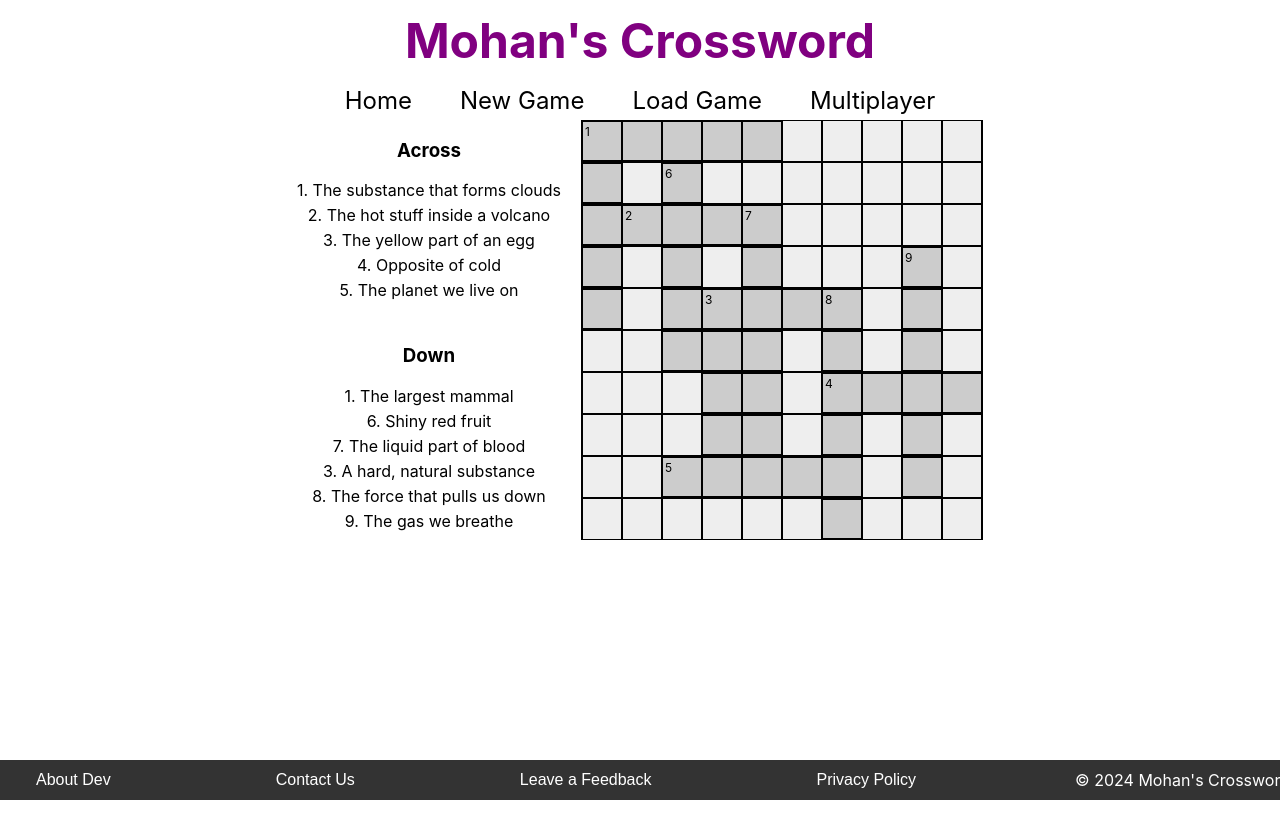
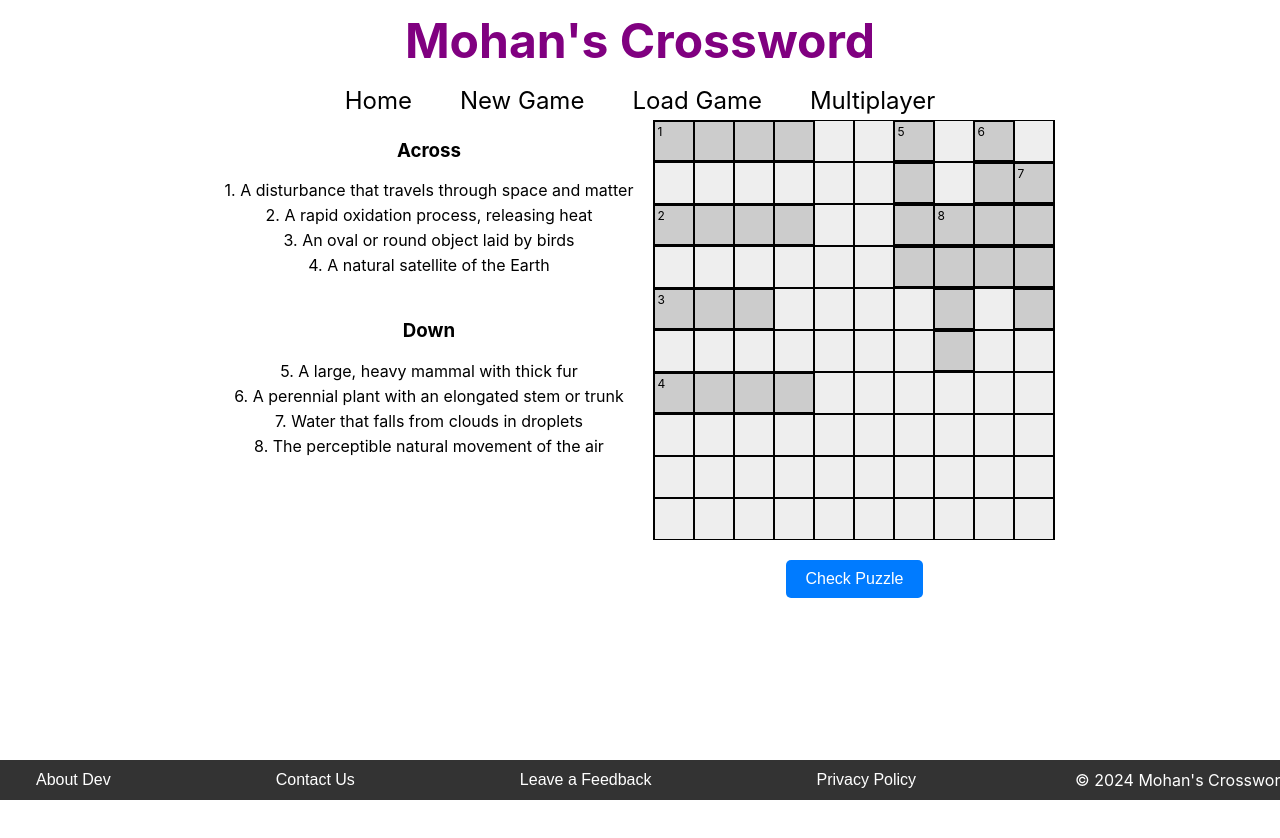
Before and after one commit to mohan-sys/mohans_crossword, a React (Create React App) app: page / in a window 1280 px wide. Shown: the top 838 px of the page. Built offline with nearby package versions, Linux system fonts and the light colour scheme; no server answers.

Commit message:
Feature: check answer and curser key
check answer button is added and implemented the use of curser keys

```diff
--- a/src/components/CrosswordGrid.js
+++ b/src/components/CrosswordGrid.js
@@ -8,7 +8,6 @@ function CrosswordGrid({ words, gridSize }) {
     );
 
     const [highlightedCells, setHighlightedCells] = useState([]);
-
     const [validatedCells, setValidatedCells] = useState({});
 
     const cellNumbers = {};
@@ -17,86 +16,98 @@ function CrosswordGrid({ words, gridSize }) {
 
     let nextNumber = 1;
 
-    words.forEach(({word, startX, startY, direction, clue}) => {
+    words.forEach(({ word, startX, startY, direction, clue }) => {
         const cellKey = `${startY}-${startX}`;
 
-        if(!cellNumbers[cellKey]){
+        if (!cellNumbers[cellKey]) {
             cellNumbers[cellKey] = nextNumber++;
         }
 
         const number = cellNumbers[cellKey];
 
-        if( direction === 'across'){
-            acrossClues.push({number, clue, word, startX, startY});
-        }
-        else {
-            downClues.push({number, clue, word, startX, startY});
+        if (direction === 'across') {
+            acrossClues.push({ number, clue, word, startX, startY });
+        } else {
+            downClues.push({ number, clue, word, startX, startY });
         }
     });
 
-    const validateWord = (direction, startX, startY, word) => {
-        let isValid = true;
-        if(direction === 'across'){
-            for (let i=0; i< word.length; i++){
-                isValid = false;
-                break;
-            }
-        }
-        else {
-            for (let i=0; i< word.length; i++){
-                if(grid[startY +i][startX] !== word[i]){
-                    isValid = false;
-                    break;
+    const validateAllWords = () => {
+        const newValidatedCells = { ...validatedCells };
+
+        words.forEach(({ word, startX, startY, direction }) => {
+            let isValid = true;
+
+            if (direction === 'across') {
+                for (let i = 0; i < word.length; i++) {
+                    const expectedChar = word[i];
+                    const userInputChar = grid[startY][startX + i];
+
+                    if (userInputChar !== expectedChar) {
+                        isValid = false;
+                    }
+
+                    newValidatedCells[`${startY}-${startX + i}`] = isValid;
+                }
+            } else if (direction === 'down') {
+                for (let i = 0; i < word.length; i++) {
+                    const expectedChar = word[i];
+                    const userInputChar = grid[startY + i][startX];
+
+                    if (userInputChar !== expectedChar) {
+                        isValid = false;
+                    }
+
+                    newValidatedCells[`${startY + i}-${startX}`] = isValid;
                 }
             }
-        }
+        });
 
-        const newValidateCells = { ...validatedCells};
-        if (direction === 'across'){
-            for(let i=0; i< word.length; i++){
-                newValidateCells[`${startY}-${startX + i}`] = isValid;
-            }
-        }
-        else {
-            for (let i =0; i< word.length; i++){
-                newValidateCells[`${startY + i}-${startX}`] = isValid;
-            }
-        }
-        setValidatedCells(newValidateCells);
+        setValidatedCells(newValidatedCells);
     };
 
     const handleInputChange = (e, rowIndex, colIndex) => {
         const value = e.target.value.toUpperCase();
-        const key = e.nativeEvent.inputType;
-        const isBackspace = key === 'deleteContentBackward';
-
         const newGrid = grid.map(row => row.slice());
         newGrid[rowIndex][colIndex] = value;
         setGrid(newGrid);
 
         const currentIndex = highlightedCells.indexOf(`${rowIndex}-${colIndex}`);
 
-        if (isBackspace && currentIndex > 0) {
-
-            const [prevRowIndex, prevColIndex] = highlightedCells[currentIndex - 1].split('-').map(Number);
-            const prevInput = document.querySelector(`input[data-row="${prevRowIndex}"][data-col="${prevColIndex}"]`);
-            if (prevInput) {
-                prevInput.focus();
-            }
-        } else if (!isBackspace && currentIndex !== -1 && currentIndex < highlightedCells.length - 1) {
-
+        // Move to the next cell in the highlighted word
+        if (currentIndex !== -1 && currentIndex < highlightedCells.length - 1) {
             const [nextRowIndex, nextColIndex] = highlightedCells[currentIndex + 1].split('-').map(Number);
             const nextInput = document.querySelector(`input[data-row="${nextRowIndex}"][data-col="${nextColIndex}"]`);
             if (nextInput) {
                 nextInput.focus();
             }
         }
+    };
 
-        const clue = highlightedCells[0].split('-').map(Number);
-        const [startY, startX] = clue;
-        const direction = highlightedCells.length > 1 && highlightedCells[1] > startX ? 'across' : 'down';
-        const word = direction === 'across' ? grid[startY].slice(startX, startX + highlightedCells.length).join('') : grid.slice(startY, startY + highlightedCells.length).map(row => row[startX]).join('');
-        validateWord(direction, startX, startY, word);
+    const handleKeyDown = (e, rowIndex, colIndex) => {
+        const currentIndex = highlightedCells.indexOf(`${rowIndex}-${colIndex}`);
+        let nextInput;
+
+        if (e.key === 'ArrowRight' && currentIndex < highlightedCells.length - 1) {
+            const [nextRowIndex, nextColIndex] = highlightedCells[currentIndex + 1].split('-').map(Number);
+            nextInput = document.querySelector(`input[data-row="${nextRowIndex}"][data-col="${nextColIndex}"]`);
+        } else if (e.key === 'ArrowLeft' && currentIndex > 0) {
+            const [prevRowIndex, prevColIndex] = highlightedCells[currentIndex - 1].split('-').map(Number);
+            nextInput = document.querySelector(`input[data-row="${prevRowIndex}"][data-col="${prevColIndex}"]`);
+        } else if (e.key === 'ArrowDown' && currentIndex < highlightedCells.length - 1) {
+            const [nextRowIndex, nextColIndex] = highlightedCells[currentIndex + 1].split('-').map(Number);
+            nextInput = document.querySelector(`input[data-row="${nextRowIndex}"][data-col="${nextColIndex}"]`);
+        } else if (e.key === 'ArrowUp' && currentIndex > 0) {
+            const [prevRowIndex, prevColIndex] = highlightedCells[currentIndex - 1].split('-').map(Number);
+            nextInput = document.querySelector(`input[data-row="${prevRowIndex}"][data-col="${prevColIndex}"]`);
+        }
+
+        if (nextInput) {
+            nextInput.focus();
+            const value = nextInput.value;
+            nextInput.setSelectionRange(value.length, value.length); // Place the cursor at the end of the text
+            e.preventDefault(); // Prevent default cursor movement
+        }
     };
 
     const handleClueClick = (direction, startX, startY, word) => {
@@ -106,18 +117,19 @@ function CrosswordGrid({ words, gridSize }) {
         if (direction === 'across') {
             for (let i = 0; i < word.length; i++) {
                 const cellId = `${startY}-${startX + i}`;
-                newHighlightedCells.push(`${startY}-${startX + i}`);
-                if( i === 0) firstCell = cellId;
+                newHighlightedCells.push(cellId);
+                if (i === 0) firstCell = cellId;
             }
         } else {
             for (let i = 0; i < word.length; i++) {
                 const cellId = `${startY + i}-${startX}`;
-                newHighlightedCells.push(`${startY + i}-${startX}`);
+                newHighlightedCells.push(cellId);
                 if (i === 0) firstCell = cellId;
             }
         }
         setHighlightedCells(newHighlightedCells);
 
+        // Automatically focus the first cell of the word
         if (firstCell) {
             const [firstRowIndex, firstColIndex] = firstCell.split('-').map(Number);
             const firstInput = document.querySelector(`input[data-row="${firstRowIndex}"][data-col="${firstColIndex}"]`);
@@ -144,17 +156,17 @@ function CrosswordGrid({ words, gridSize }) {
                     <GridCell
                         key={colIndex}
                         $filled={cell !== ''}
-                        $number={cellNumbers[`${rowIndex}-${colIndex}`]}
                         $highlighted={highlightedCells.includes(`${rowIndex}-${colIndex}`)}
                         $correct={validatedCells[`${rowIndex}-${colIndex}`] === true}
                         $incorrect={validatedCells[`${rowIndex}-${colIndex}`] === false}
-                        >
+                    >
                         {cellNumbers[`${rowIndex}-${colIndex}`] && (
                             <CellNumber>{cellNumbers[`${rowIndex}-${colIndex}`]}</CellNumber>
                         )}
                         <CellInput
                             value={cell}
                             onChange={(e) => handleInputChange(e, rowIndex, colIndex)}
+                            onKeyDown={(e) => handleKeyDown(e, rowIndex, colIndex)}
                             disabled={!isCellEditable(rowIndex, colIndex)}
                             maxLength={1}
                             data-row={rowIndex}
@@ -188,13 +200,13 @@ function CrosswordGrid({ words, gridSize }) {
             </CluesContainer>
             <GridContainer>
                 {renderGrid()}
+                <CheckButton onClick={validateAllWords}>Check Puzzle</CheckButton>
             </GridContainer>
         </Container>
     );
 }
 
 export default CrosswordGrid;
-
 
 const Container = styled.div`
     display: flex;
@@ -269,3 +281,17 @@ const CellInput = styled.input`
         cursor: not-allowed;
     }
 `;
+
+const CheckButton = styled.button`
+    margin-top: 20px;
+    padding: 10px 20px;
+    font-size: 16px;
+    cursor: pointer;
+    border: none;
+    background-color: #007bff;
+    color: white;
+    border-radius: 5px;
+    &:hover {
+        background-color: #0056b3;
+    }
+`;
--- a/src/components/MainContent.js
+++ b/src/components/MainContent.js
@@ -5,17 +5,17 @@ import CrosswordGrid from './CrosswordGrid';
 function MainContent() {
 
   const words = [
-    { word: 'WATER', startX: 0, startY: 0, direction: 'across', clue: 'The substance that forms clouds' },
-    { word: 'LAVA', startX: 1, startY: 2, direction: 'across', clue: 'The hot stuff inside a volcano' },
-    { word: 'YOLK', startX: 3, startY: 4, direction: 'across', clue: 'The yellow part of an egg' },
-    { word: 'WARM', startX: 6, startY: 6, direction: 'across', clue: 'Opposite of cold' },
-    { word: 'EARTH', startX: 2, startY: 8, direction: 'across', clue: 'The planet we live on' },
-    { word: 'WHALE', startX: 0, startY: 0, direction: 'down', clue: 'The largest mammal' },
-    { word: 'APPLE', startX: 2, startY: 1, direction: 'down', clue: 'Shiny red fruit' },
-    { word: 'PLASMA', startX: 4, startY: 2, direction: 'down', clue: 'The liquid part of blood' },
-    { word: 'ROCK', startX: 3, startY: 4, direction: 'down', clue: 'A hard, natural substance' },
-    { word: 'GRAVITY', startX: 6, startY: 4, direction: 'down', clue: 'The force that pulls us down' },
-    { word: 'OXYGEN', startX: 8, startY: 3, direction: 'down', clue: 'The gas we breathe' }
+    // Across Words
+    { word: 'WAVE', startX: 0, startY: 0, direction: 'across', clue: 'A disturbance that travels through space and matter' },
+    { word: 'FIRE', startX: 0, startY: 2, direction: 'across', clue: 'A rapid oxidation process, releasing heat' },
+    { word: 'EGG', startX: 0, startY: 4, direction: 'across', clue: 'An oval or round object laid by birds' },
+    { word: 'MOON', startX: 0, startY: 6, direction: 'across', clue: 'A natural satellite of the Earth' },
+
+    // Down Words (Placed to the right to avoid intersections)
+    { word: 'BEAR', startX: 6, startY: 0, direction: 'down', clue: 'A large, heavy mammal with thick fur' },
+    { word: 'TREE', startX: 8, startY: 0, direction: 'down', clue: 'A perennial plant with an elongated stem or trunk' },
+    { word: 'RAIN', startX: 9, startY: 1, direction: 'down', clue: 'Water that falls from clouds in droplets' },
+    { word: 'WIND', startX: 7, startY: 2, direction: 'down', clue: 'The perceptible natural movement of the air' }
 ];
 
   return (
```
